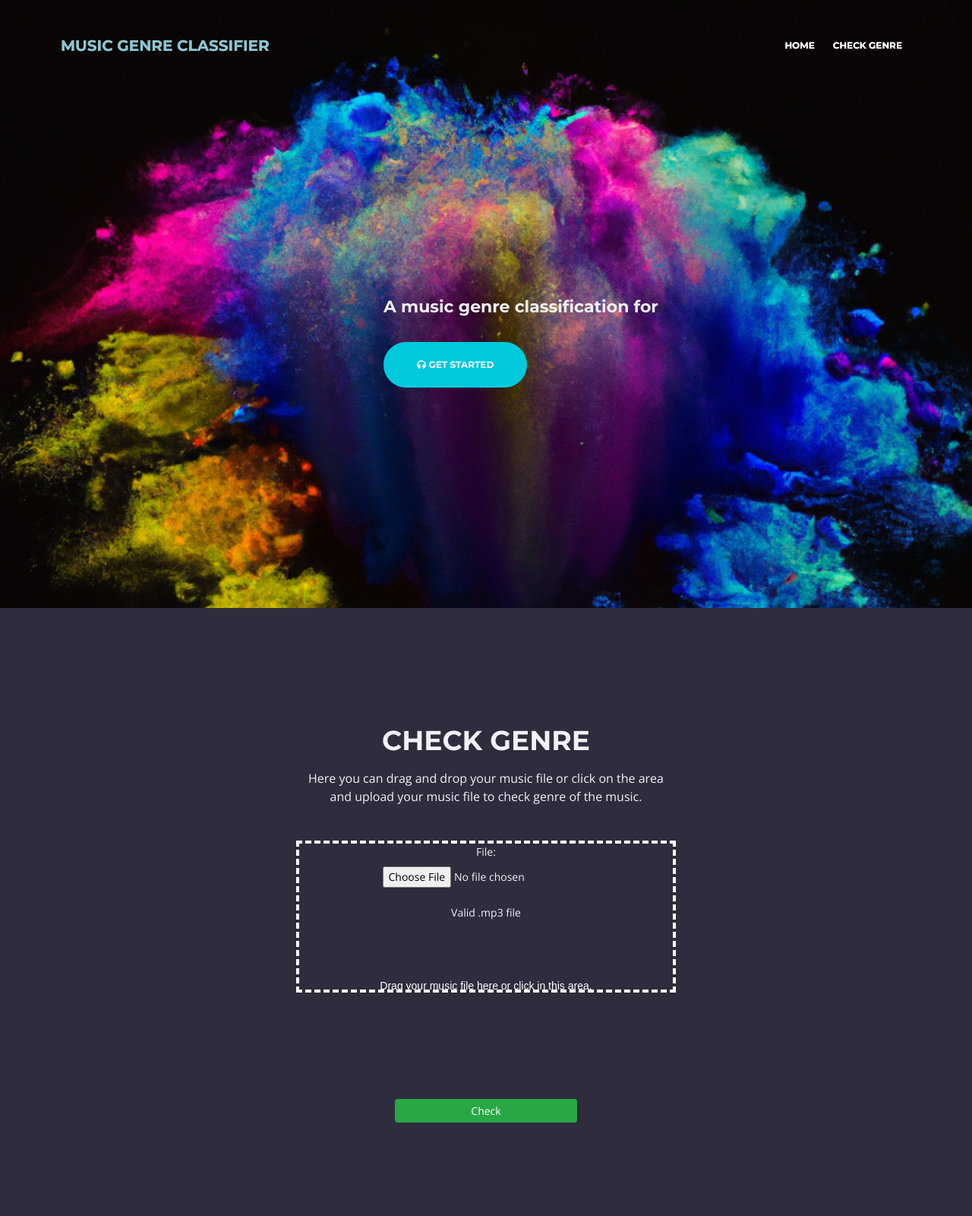
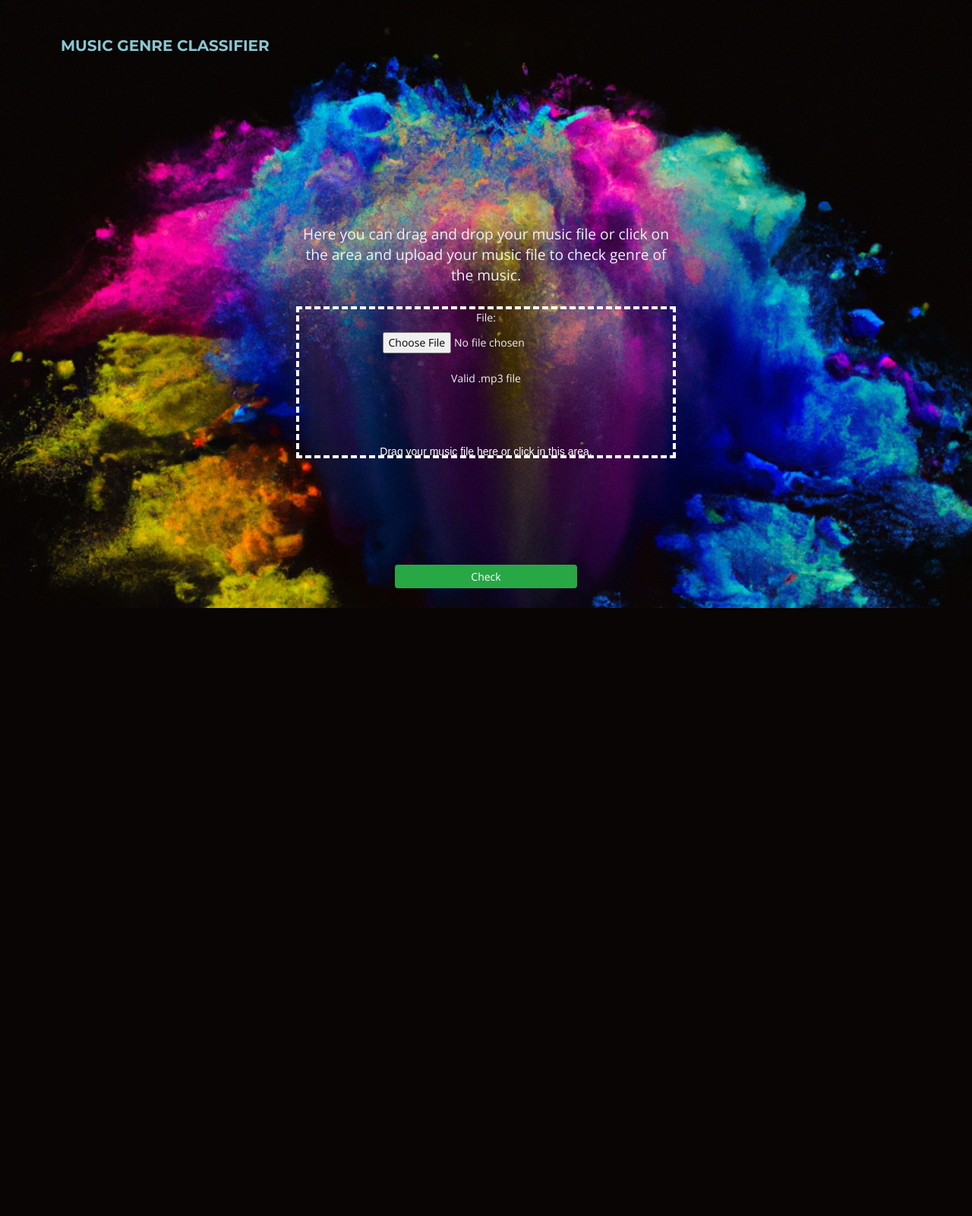
Before and after one commit to Andrei-Valentin/PPC-TA, a Django app: template predictor/templates/music/index.html in a window 1280 px wide. Shown: the whole page at 76% size. After the commit the page ends 800 px from the top, so only its background shows below. Run offline with Django 3.2, Linux system fonts and the light colour scheme; the template is opened without the code that fills it: values that come from a table or form of the project are taken from there, others are empty; some libraries are stand-ins or nearby versions.

Commit message:
update UI

```diff
--- a/predictor/static/music/css/styles.css
+++ b/predictor/static/music/css/styles.css
@@ -41,7 +41,7 @@ body, p {
 
 .p-large {
     color: #f1f1f8;
-    font: 400 1rem/1.5rem "Open Sans", sans-serif;
+    font: 500 1.2rem "Open Sans", sans-serif;
 }
 
 .p-small {
--- a/predictor/templates/music/check_genre.html
+++ /dev/null
@@ -1,39 +0,0 @@
-{% extends 'music/base.html' %}
-{% load static %}
-{% block content %}
-
-<div id="basic-2" class="tabs h-100">
-    <div class="container mt-5">
-        <div class="row">
-            <div class="col-lg-12" style="margin-bottom: 6rem;">
-              {% include 'music/messages.html' %}
-
-                <h2 class="mb-3">CHECK GENRE</h2>
-                <div class="p-heading p-large">Here you can drag and drop your music file or click on the area and upload your music file to check genre of the music.</div>
-            </div> <!-- end of col -->
-        </div>
-        <div class="row">
-            <form action="{% url 'predictor:result' %}" method="POST" enctype="multipart/form-data" class="up-form d-flex flex-column align-items-center">
-               {% csrf_token %}
-               <input type="file" name='document' multiple="" class="up-input">
-               {{form.as_table}}
-              <p class="up-p">Drag your music file here or click in this area.</p>
-              <button type="submit" class="btn btn-sm btn-success mt-5" style="width: 30vh;">Check</button>
-
-            </form>
-        </div> <!-- end of row -->
-    </div> <!-- end of container -->
-</div> <!-- end of basic-2 -->
-<!-- end of File Upload -->
-
-{% endblock %}
-
-{% block js%}
-<script>
-    $(document).ready(function(){
-        $('.up-input').change(function () {
-            $('.up-p').text(this.files.length + " file(s) selected");
-        });
-    });
-</script>
-{%endblock%}
--- a/predictor/templates/music/index.html
+++ b/predictor/templates/music/index.html
@@ -2,7 +2,8 @@
 {% load static %}
 
 <!-- Favicon  -->
-<link rel="icon" href="{% static 'music/images/headphone.png' %}">
+<head>
+    <link rel="icon" href="{% static 'music/images/headphone.png' %}">
 </head>
 <body data-spy="scroll" data-target=".fixed-top">
 
@@ -22,28 +23,32 @@
     <!-- Header -->
     <header id="header" class="header h-100 d-flex align-items-center justify-content-center">
         <div class="header-content w-100">
-            <div class="container">
+            <div class="container mt-5">
                 <div class="row">
-                    <div class="col-lg-8 offset-lg-4">
-                        <div class="text-container">
-                            <h4>A music genre classification for
-                                <span id="js-rotating">
-                                    , METAL, DISCO, CLASSICAL, HIPHOP, JAZZ, COUNTRY, POP, BLUES, REGGAE, ROCK
-                                </span>
-                            </h4>
-                            <a class="btn-solid-lg page-scroll mt-4" href="#basic-2"><i class="fas fa-headphones"></i>
-                                GET STARTED</a>
+                    <div class="col-lg-12" style="margin-bottom: 6rem;">
+                        <div class="p-heading p-large">Here you can drag and drop your music file or click on the area
+                            and upload your music file to check genre of the music.
                         </div>
-                    </div> <!-- end of row -->
-                </div> <!-- end of container -->
-            </div> <!-- end of header-content -->
+                    </div> <!-- end of col -->
+                </div>
+                <div class="row">
+                    <form action="{% url 'predictor:result' %}" method="POST" enctype="multipart/form-data"
+                          class="up-form d-flex flex-column align-items-center">
+                        {% csrf_token %}
+                        <input type="file" name='document' multiple="" class="up-input">
+                        {{ form.as_table }}
+                        <p class="up-p">Drag your music file here or click in this area.</p>
+                        <button type="submit" class="btn btn-sm btn-success mt-5" style="width: 30vh;">Check</button>
+                        {% include 'music/messages.html' %}
+                    </form>
+                </div> <!-- end of row -->
+            </div> <!-- end of container -->
+        </div> <!-- end of header-content -->
         </div>
     </header> <!-- end of header -->
     <!-- end of header -->
     <!-- File Upload -->
-    {% include 'music/check_genre.html' %}
+
 {% endblock %}
 
 </body>
-
-</html>
--- a/predictor/templates/music/snippets/nav.html
+++ b/predictor/templates/music/snippets/nav.html
@@ -24,17 +24,5 @@
         <span class="navbar-toggler-icon"></span>
     </button>
     <!-- end of mobile menu toggle button -->
-
-    <div class="collapse navbar-collapse" id="navbarsExampleDefault">
-        <ul class="navbar-nav ml-auto">
-            <li class="nav-item">
-                <a class="nav-link page-scroll" href="#header">HOME <span class="sr-only">(current)</span></a>
-            </li>
-            <li class="nav-item">
-                <a class="nav-link page-scroll" href="#basic-2">CHECK GENRE</a>
-            </li>
-        </ul>
-    </div>
-
 </nav> <!-- end of navbar -->
 <!-- end of navbar -->
```
